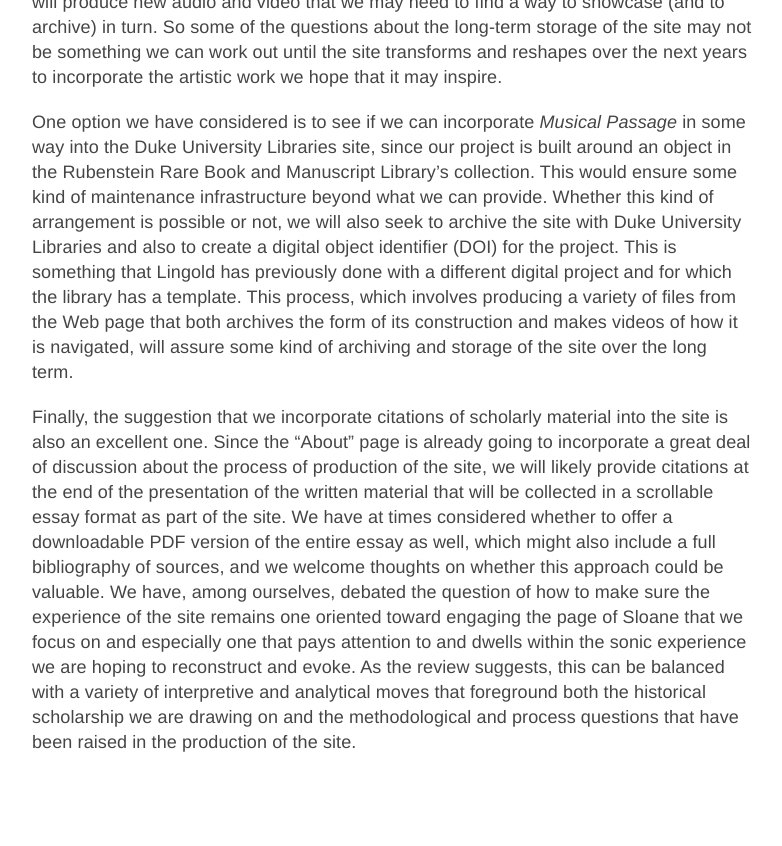
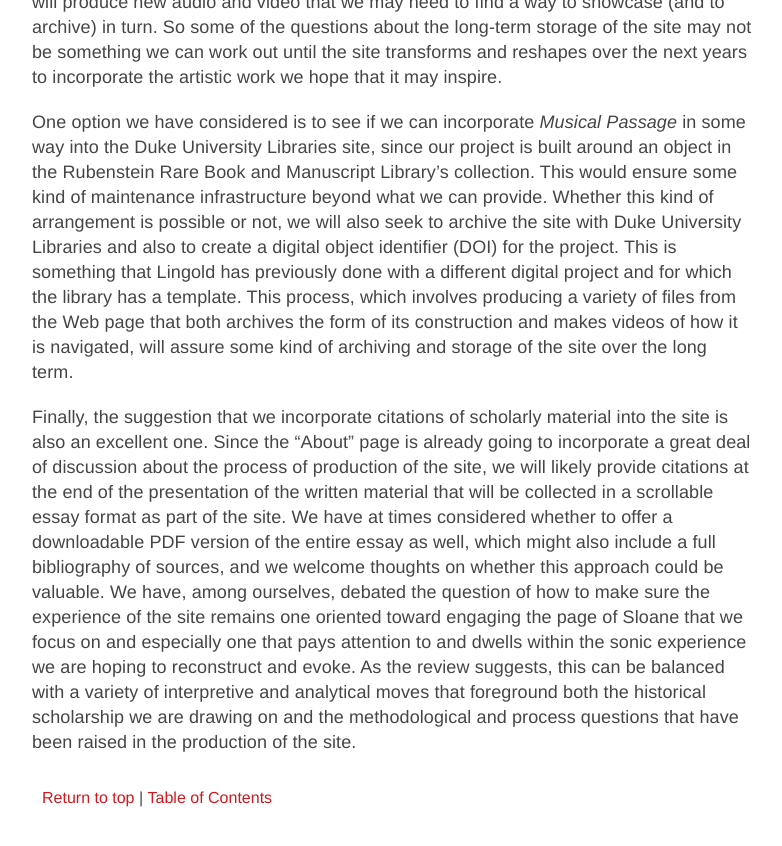
Before and after one commit to archipelagosjournal/archipelagos, a Jekyll site: the page built from _issue01/musical-passage.md, in a window 1280 px wide and 900 px high, scrolled down 3431 px. Shown: the top 846 px of the window, without its empty margins (248-1030 px from the left). Built offline with Jekyll 4.4.1, drawn with Linux system fonts in a browser that asks for light colours.

Commit message:
added footer to projects

```diff
--- a/_config.yml
+++ b/_config.yml
@@ -74,4 +74,4 @@ author:
 version:             0.0.1
 
 # Excluded
-exclude: [utility]
+exclude: [utility, Gemfile, Gemfile.lock]
--- a/_layouts/project.html
+++ b/_layouts/project.html
@@ -8,4 +8,10 @@ layout: default
   	<img class="project-image" src="{{site.baseurl}}/{{ page.image }}"/>
   </a>
   {{ content }}
+  		<div class="footer">
+			<ul id="footer-nav">
+				<li><a href="#">Return to top</a></li>
+				<li> | </li>
+				{% for index in site.archives %}{% if index.issue == page.collection %}<li><a href="{{site.baseurl}}/archives/{{ page.collection }}.html">Table of Contents</a></li>{% endif %}{% endfor %}
+			</ul>
 </div>
```
